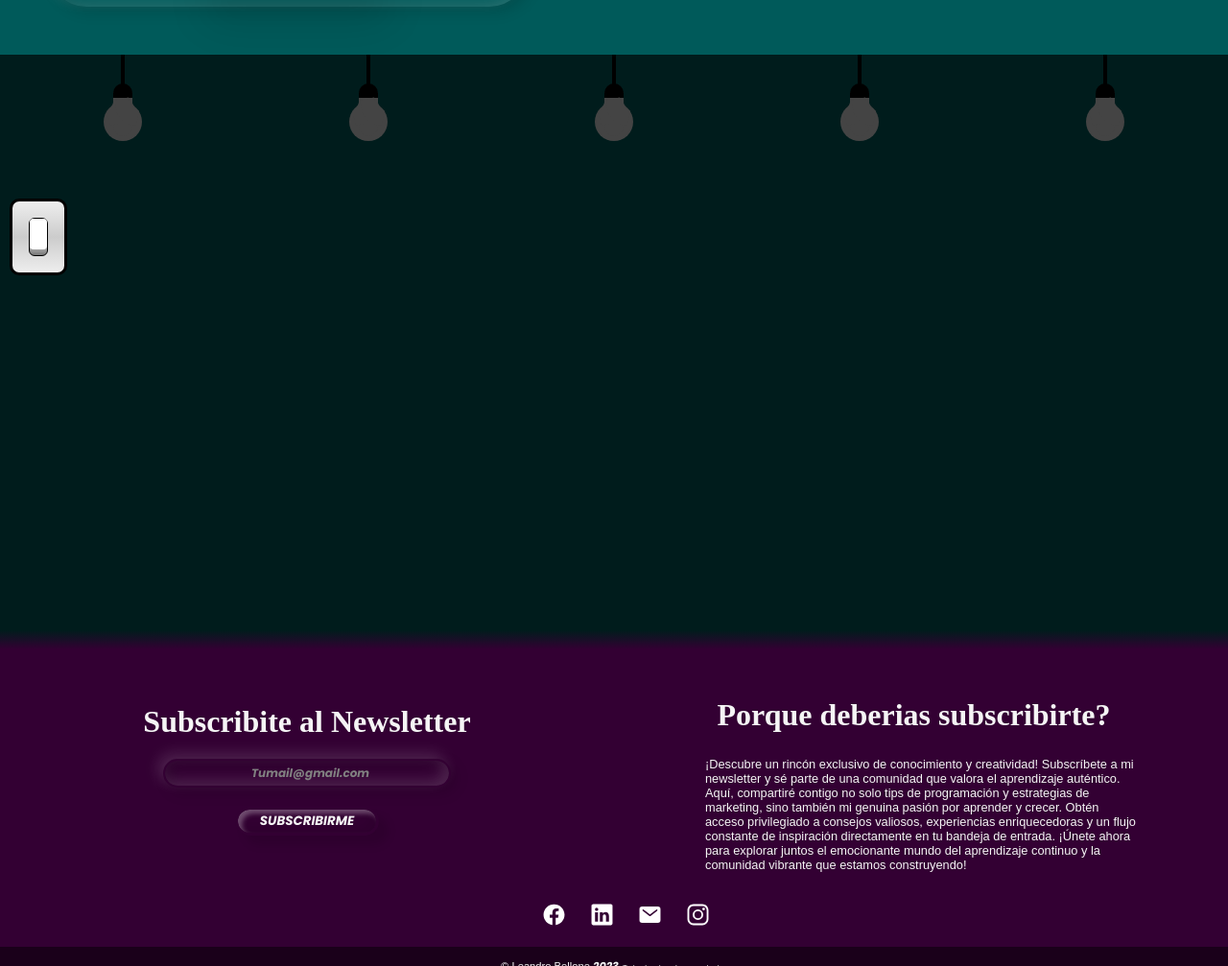
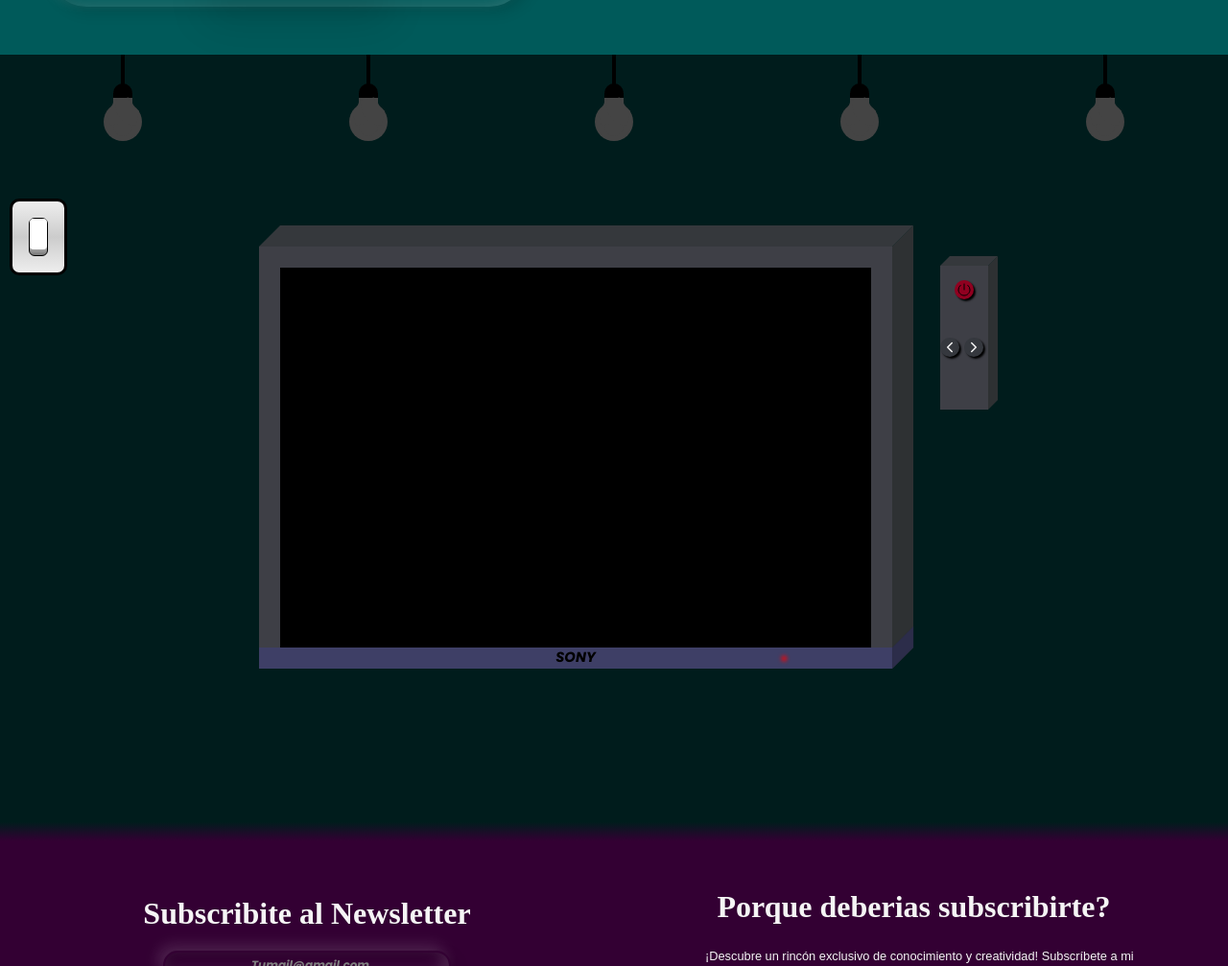
Before and after one commit to bleanb/Portfolio, a plain HTML site: page index.html in a window 1280 px wide. Shown: the part 1793-2800 px from the top of the page at 96% size. Drawn offline with nearby package versions, Linux system fonts and the light colour scheme; some packages are replaced by stand-ins of ours; a script that the page names is missing; a web font is replaced by a local one.

Commit message:
Agregando una tele a la seccion proyecto

```diff
--- a/css/style.css
+++ b/css/style.css
@@ -1260,7 +1260,7 @@ border-top: 5px;
 {
     padding-top: 100px;
     width: 100%;
-    height: 600px;
+    height: 800px;
     display: flex;
     flex-direction: column;
     overflow: hidden;
@@ -1469,6 +1469,218 @@ top: 15%;
 }
 #audio-boto-slide{
     display: none;
+}
+
+.contenedor-proyectos
+{
+    width: 600px;
+    height: 400px;
+    position: absolute;
+    margin-top: 120px;
+    right: 380px;
+    background: #3e3f46;
+    opacity: 1;
+    display: flex;
+    align-items: center;
+    justify-content: center;
+    animation: agrandar 1s linear forwards;
+}
+
+@keyframes agrandar
+{
+    0%
+    {
+        transform: scale(1.05);
+    }
+    50%
+    {
+        transform: scale(1.07);
+    }
+    100%
+    {
+        transform: scale(1.1);
+    }
+}
+
+.contenedor-proyectos::before
+{
+    content: '';
+    position: absolute;
+    width: 20px;
+    height: 100%;
+    background: #2e3133;
+    top: -20px;
+    right: -20px;
+    transform-origin: right;
+    transform: skewY(-45deg);
+}
+
+.contenedor-proyectos::after
+{
+    content: '';
+    position: absolute;
+    width: 100%;
+    height: 20px;
+    background: #35383c;
+    top: -20px;
+    left: 0;
+    transform-origin: bottom;
+    transform: skewX(-45deg);
+}
+
+.pantalla
+{
+    position: relative;
+    width: 560px;
+    height: 360px;
+    background: #000;
+    z-index: 8;
+}
+
+.contenedor-proyectos small
+{
+    position: absolute;
+    bottom: 0;
+    width: 600px;
+    height: 20px;
+    background: #3e3f66;
+    display: flex;
+    align-items: center;
+    justify-content: center;
+}
+
+.contenedor-proyectos small::before
+{
+    content: '';
+    width: 20px;
+    height: 20px;
+    position: absolute;
+    background: #2c2d4a;
+    top: -20px;
+    right: -20px;
+    transform-origin: right;
+    transform: skewY(-45deg);
+}
+
+.contenedor-proyectos small::after
+{
+    content: '';
+    position: absolute;
+    width: 5px;
+    height: 5px;
+    border-radius: 50%;
+    bottom: 0;
+    top: 8px;
+    right: 100px;
+    background: red;
+    filter: blur(2px);
+}
+
+.control-remoto
+{
+    width: 50px;
+    height: 150px;
+    position: absolute;
+    margin-top: 120px;
+    right: 250px;
+    background: #3e3f46;
+    opacity: 1;
+    display: flex;
+    align-items: center;
+    justify-content: center;
+    transition: 0.5s;
+    flex-direction: column;
+    padding: 1px;
+}
+
+.control-remoto::after
+{
+    content: '';
+    position: absolute;
+    width: 100%;
+    height: 10px;
+    background: #35383c;
+    top: -10px;
+    left: 0;
+    transform-origin: bottom;
+    transform: skewX(-45deg);
+}
+
+.control-remoto::before
+{
+    content: '';
+    position: absolute;
+    width: 10px;
+    height: 100%;
+    background: #2e3133;
+    top: -10px;
+    right: -10px;
+    transform-origin: right;
+    transform: skewY(-45deg);
+}
+
+.control-remoto:hover
+{
+    margin-top: 145px;
+    transform: scale(1.5);
+}
+
+.boton-power
+{
+    cursor: pointer;
+    position: relative;
+    width: 20px;
+    height: 20px;
+    top: -30px;
+    border-radius: 50%;
+    display: flex;
+    align-items: center;
+    justify-content: center;
+    background: #900020;
+    box-shadow: 2px 2px 2px #000;
+
+}
+
+.control-desplazamiento
+{
+    position: relative;
+    width: 100%;
+    height: 40px;
+    display: flex;
+    align-items: center;
+    justify-content: center;
+}
+
+.boton-left
+{
+    width: 20px;
+    height: 20px;
+    border-radius: 50%;
+    position: relative;
+    cursor: pointer;
+    background:#35383e ;
+    color: whitesmoke;
+    box-shadow: 2px 2px 2px #000;
+    margin-right: 5px;
+    margin-left: -5px;
+    display: flex;
+    align-items: center;
+    justify-content: center;
+}
+
+.boton-right
+{
+    width: 20px;
+    height: 20px;
+    border-radius: 50%;
+    position: relative;
+    cursor: pointer;
+    background:#35383e ;
+    color: whitesmoke;
+    box-shadow: 2px 2px 2px #000;
+    display: flex;
+    align-items: center;
+    justify-content: center;
 }
 
 /**************************/
--- a/index.html
+++ b/index.html
@@ -8,10 +8,7 @@
     <link rel="preconnect" href="https://fonts.googleapis.com">
     <link rel="preconnect" href="https://fonts.gstatic.com" crossorigin>
     <link rel="icon" href="./assets/img/favicon.ico" type="image/x-icon">
-
-    <link
-        href="https://fonts.googleapis.com/css2?family=Agbalumo&family=Kdam+Thmor+Pro&family=Poppins:ital,wght@1,700&display=swap"
-        rel="stylesheet">
+    <link href="https://fonts.googleapis.com/css2?family=Agbalumo&family=Kdam+Thmor+Pro&family=Poppins:ital,wght@1,700&display=swap" rel="stylesheet">
     <script src="https://code.jquery.com/jquery-3.6.4.min.js"></script>
     <link rel="stylesheet" href="https://cdn.jsdelivr.net/npm/sweetalert2@11.0.20/dist/sweetalert2.min.css">
     <link rel="stylesheet" href="https://cdnjs.cloudflare.com/ajax/libs/animate.css/4.1.1/animate.min.css" />
@@ -120,7 +117,9 @@
         <!--                                                      SERVICIOS                                                                        -->
         <!------------------------------------------------------------------------------------------------------------------------------------------->
         <section id="servicios" class="servicios">
+            <!--CARTAS DE SERVICIOS-->
             <div class="contenedor-card-servicios">
+                <!--CARTA DESARROLLO WEB-->
                 <div class="card-servicios">
                     <i class="oferta-servicios"><span></span></i>
                     <div class="circle-card" id="circleCard1">
@@ -133,6 +132,7 @@
                         <a href="#" data-section="desarrolloWeb" data-value="boton">MÁS INFO</a>
                     </div>
                 </div>
+                <!--CARTA EDICION DE VIDEO-->
                 <div class="card-servicios">
                     <i class="oferta-servicios"><span></span></i>
                     <div class="circle-card" id="circleCard2">
@@ -146,6 +146,7 @@
                         <a href="#" data-section="edicionVideo" data-value="boton">MÁS INFO</a>
                     </div>
                 </div>
+                <!--CARTA BOOSTER REDES-->
                 <div class="card-servicios">
                     <i class="oferta-servicios"><span></span></i>
                     <div class="circle-card" id="circleCard3">
@@ -247,6 +248,20 @@
                 <div class="boton-luces-proyecto" id="boton-luces-proyecto"></div>
             </div>
             <audio id="audio-boton-luces" src="./assets/sound/click.mp3" autostart="false"></audio>
+
+            <div class="contenedor-proyectos" id="contenedor-proyectos">
+                <div class="pantalla"></div>
+                <small>SONY</small>
+            </div>
+
+            <div class="control-remoto">
+                <div class="boton-power"><ion-icon name="power-outline"></ion-icon></div>
+                <div class="control-desplazamiento">
+                    <div class="boton-left"><ion-icon name="chevron-back-outline"></ion-icon></div>
+                    <div class="boton-right"><ion-icon name="chevron-forward-outline"></ion-icon></div>
+                </div>
+            </div>
+
         </section>
         <!------------------------------------------------------------------------------------------------------------------------------------------->
         <!------------------------------------------------------------------------------------------------------------------------------------------->
```
Also changed, not shown: assets/font/Poppins-BoldItalic.ttf (deleted).
